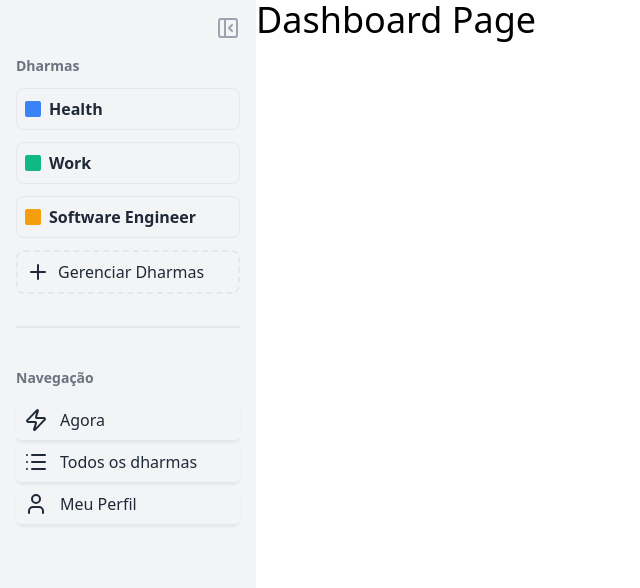
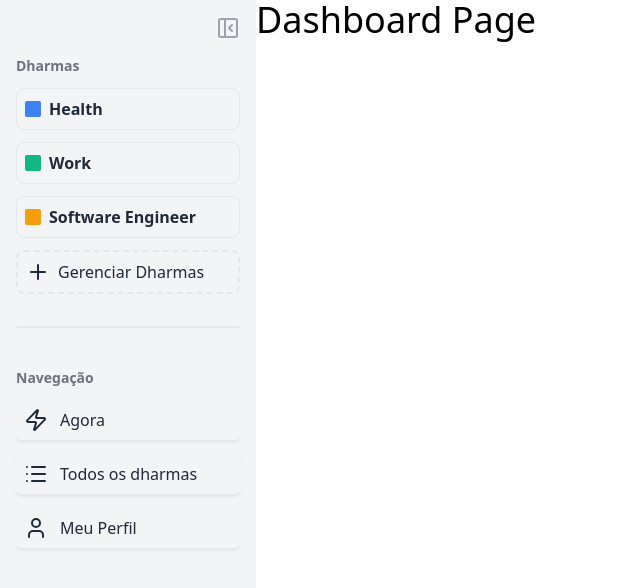
Before and after one commit to arturgso/oriontask-frontend, a Vue app: page / in a window 1280 px wide. Shown: the top 588 px of the page, without its empty margins (0-640 px from the left). Built offline with nearby package versions, Linux system fonts and the light colour scheme; no server answers.

Commit message:
feat: Adjust sidebar styling for collapsed state
- Modify NavButton.vue to conditionally apply padding, borders, and shadows only when the sidebar is not collapsed.
- Update Sidebar.vue to ensure navigation buttons are properly stacked when the sidebar is expanded.

```diff
--- a/src/components/sidebar/NavButton.vue
+++ b/src/components/sidebar/NavButton.vue
@@ -20,7 +20,9 @@ function handlePush() {
 <template>
   <button
       @click="handlePush"
-      :class="['text-text-primary flex flex-row items-center gap-3 border-b-2 shadow-sm border-border hover:bg-card w-full p-2 rounded-md hover:shadow-md transition duration-200']"
+      :class="['text-text-primary flex flex-row items-center gap-3 w-full rounded-md  transition duration-200',
+        closed ? '' : 'p-2 border-b-2 border-border shadow-sm border-border hover:bg-card hover:shadow-md'
+      ]"
   >
     <component :is="props.icon"/>
     <p :class="[closed ? 'hidden': '']">{{ props.text }}</p>
--- a/src/components/ui/Sidebar.vue
+++ b/src/components/ui/Sidebar.vue
@@ -58,12 +58,11 @@ function collapsePanel() {
 
     <div class="flex flex-col gap-3 mt-10 text-text-primary">
       <h1 :class="['text-text-secondary font-semibold text-sm', closed ? 'hidden': '']">Navegação</h1>
-      <div>
+      <div class="flex flex-col gap-3">
         <NavButton :icon="Zap" text="Agora" push="now" :closed="closed" />
         <NavButton :icon="List" text="Todos os dharmas" push="dharmas" :closed="closed" />
         <NavButton :icon="User" text="Meu Perfil" push="profile" :closed="closed" />
       </div>
     </div>
-
   </aside>
 </template>
```
